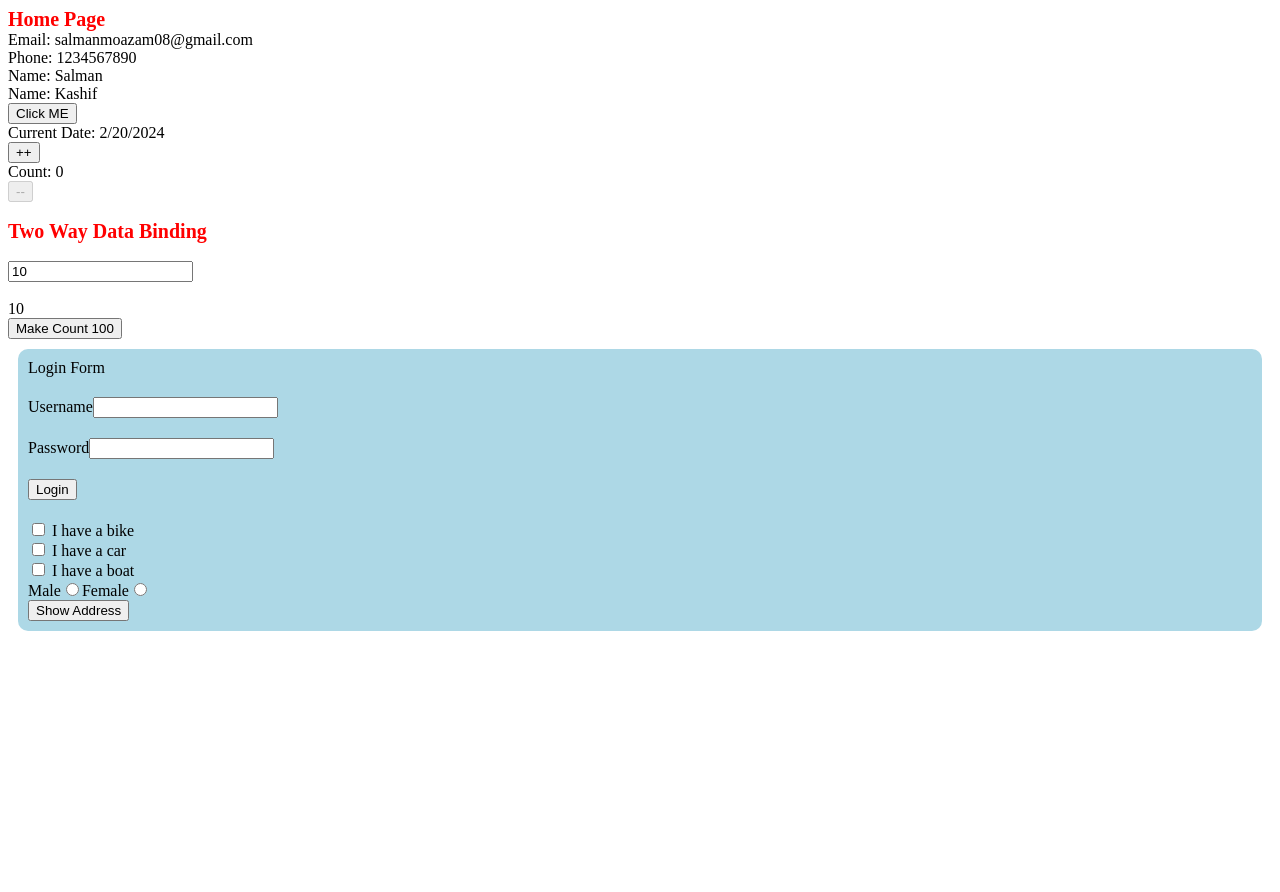
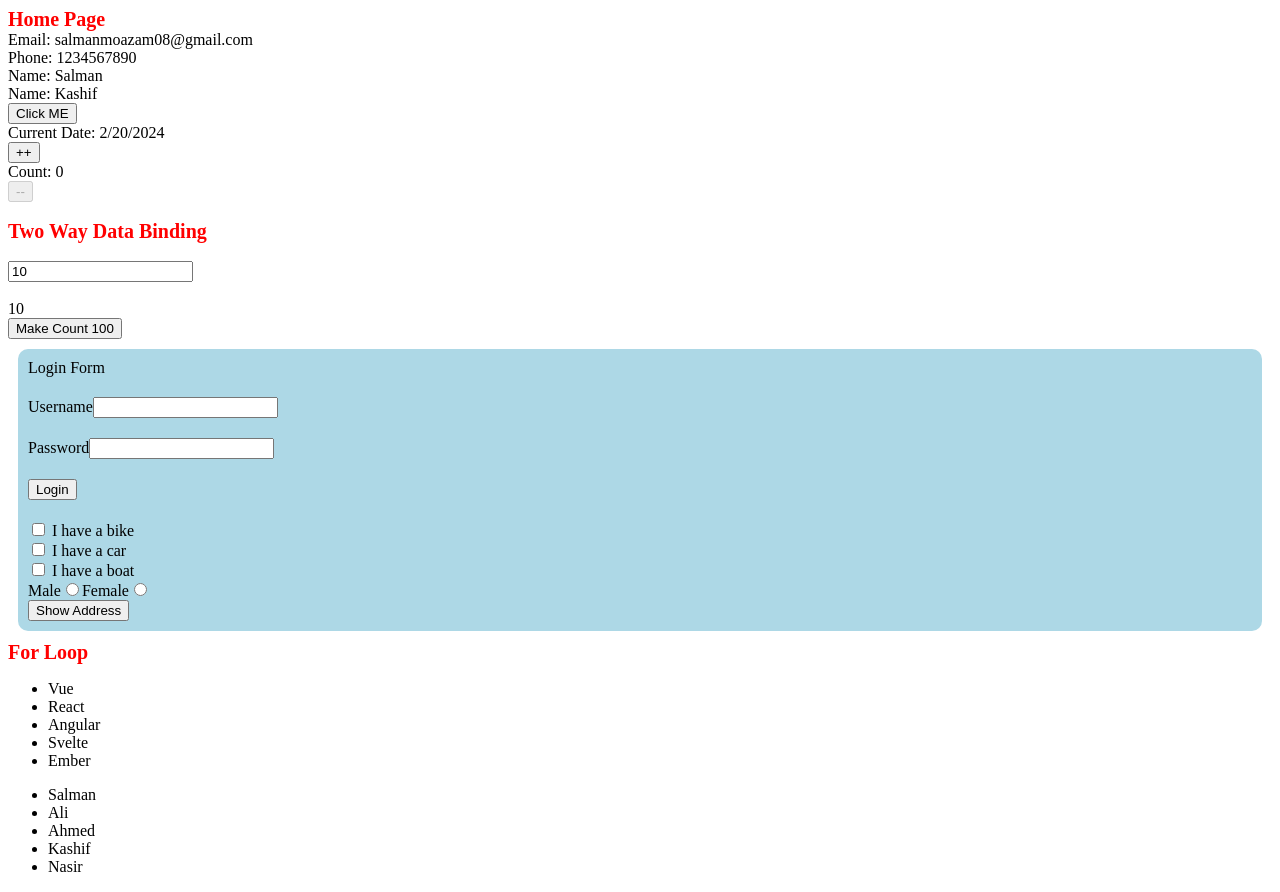
Before and after one commit to Moazam05/learn-vue-js, a Vue app: page / in a window 1280 px wide. Before the commit the page ends 800 px from the top, so only its background shows below. Built offline with nearby package versions, Linux system fonts and the light colour scheme.

Commit message:
for loop

```diff
--- a/src/App.vue
+++ b/src/App.vue
@@ -2,6 +2,7 @@
 import Contact from "./components/Contact.vue";
 import Home from "./components/Home.vue";
 import About from "./components/About.vue";
+import Dashboard from "./components/Dashboard.vue";
 </script>
 
 <template>
@@ -12,4 +13,5 @@ import About from "./components/About.vue";
   <br />
   <About />
   <Contact />
+  <Dashboard />
 </template>
--- /dev/null
+++ b/src/components/Dashboard.vue
@@ -0,0 +1,35 @@
+<template>
+  <div :style="{ color: 'red', fontSize: '20px', fontWeight: 'bold' }">
+    For Loop
+  </div>
+
+  <div>
+    <ul>
+      <li v-for="item in technologies" :key="item">{{ item }}</li>
+    </ul>
+
+    <div>
+      <ul>
+        <li v-for="user in users" :key="user.id">{{ user.name }}</li>
+      </ul>
+    </div>
+  </div>
+</template>
+
+<script setup>
+const technologies = ["Vue", "React", "Angular", "Svelte", "Ember"];
+
+const users = [
+  { id: 1, name: "Salman" },
+  { id: 2, name: "Ali" },
+  { id: 3, name: "Ahmed" },
+  { id: 4, name: "Kashif" },
+  { id: 5, name: "Nasir" },
+];
+</script>
+
+<script>
+export default {
+  name: "Dashboard",
+};
+</script>
```
